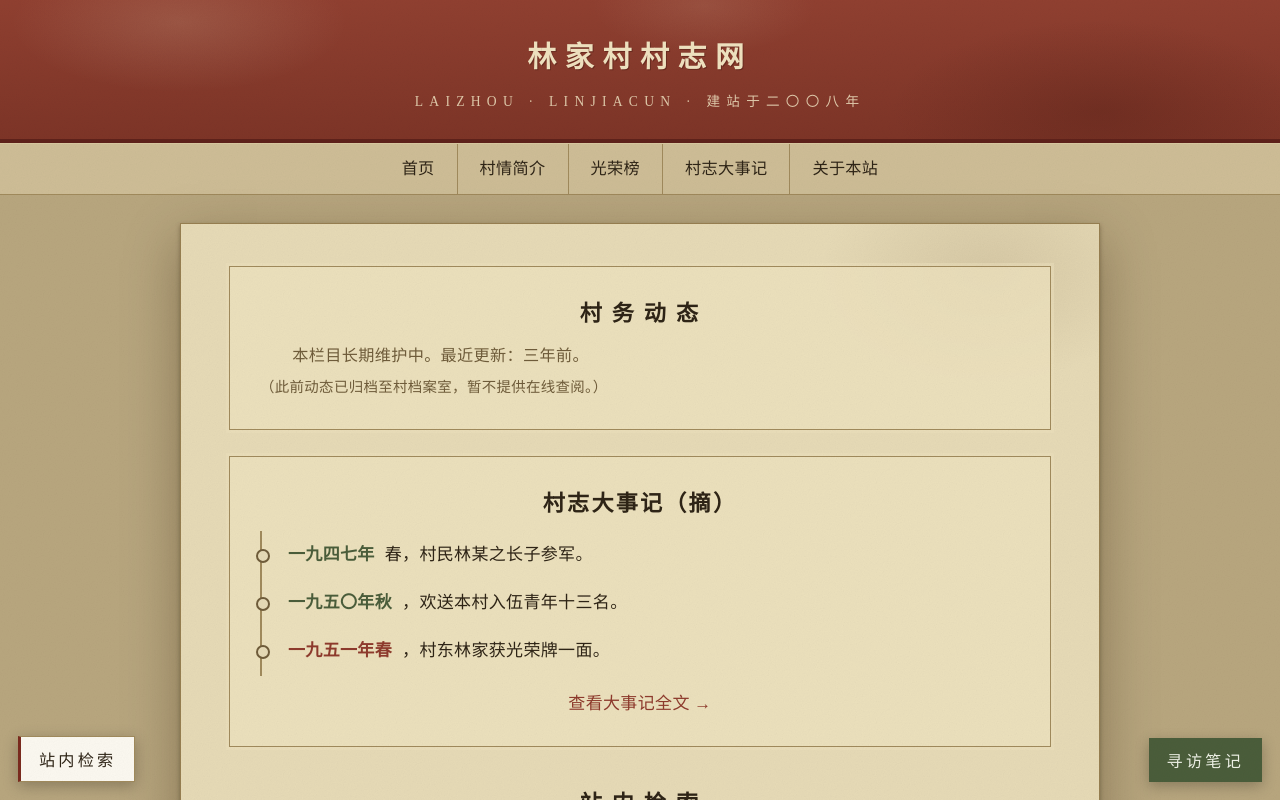
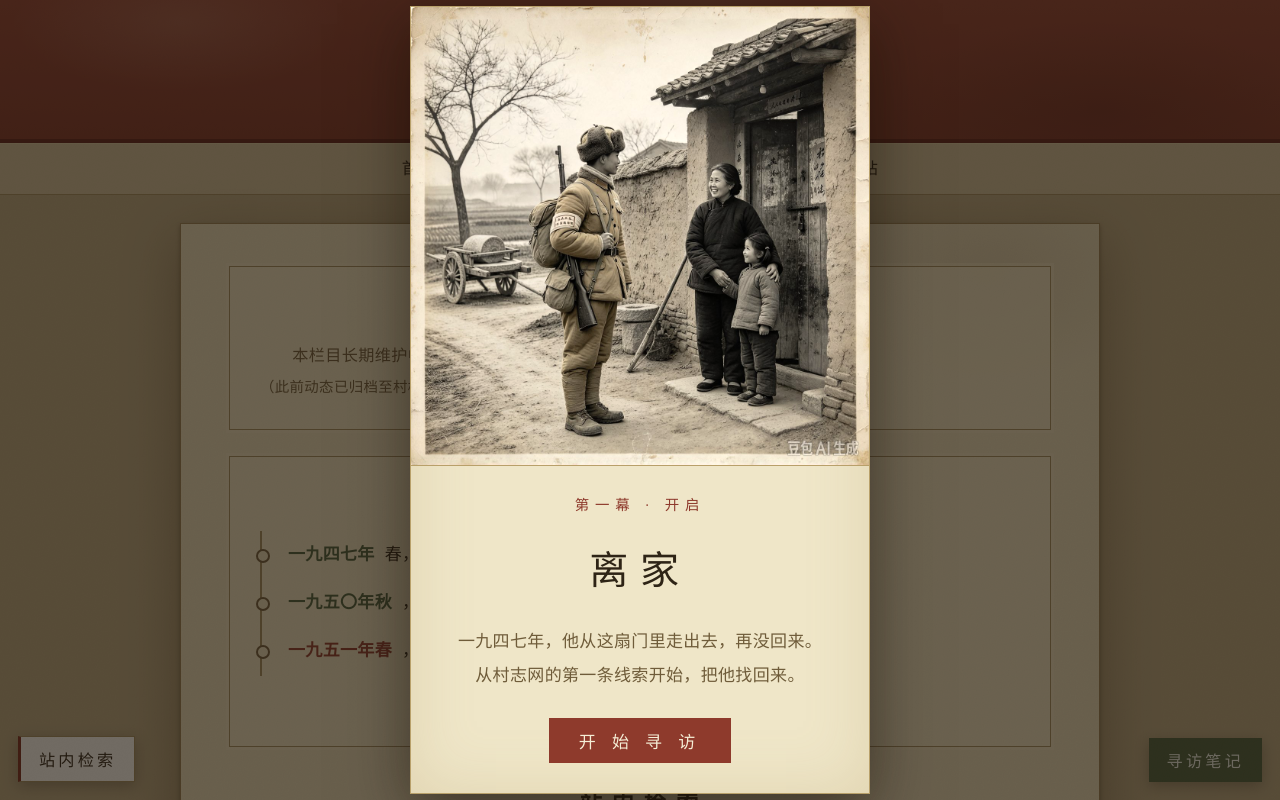
Before and after one commit to Tyh-257349/weishoulu, a plain HTML site: page index.html in a window 1280 px wide. Both pictures are taken after a click on the button "进 村 志 网". Shown: the top 800 px of the page. Drawn offline with Linux system fonts and the light colour scheme.

Commit message:
幕卡照片化：三幕各配一张老照片做开场卡背景，照片显影式展开；新增第一幕·离家开场卡；修复重读信件无法关闭

```diff
--- a/css/style.css
+++ b/css/style.css
@@ -1457,3 +1457,21 @@ body:has(#guangrong:target) .reread-env { display: none; }
 /* 寻访笔记：幕完成后的常驻进入链接 */
 .act-entry { list-style: none; padding: 2px 0 6px; }
 .act-entry a { color: #9e2b25; font-family: "KaiTi","楷体",cursive; font-size: .95rem; letter-spacing: .08em; text-decoration: underline; text-underline-offset: 3px; }
+
+
+/* 幕开启卡 · 老照片版式（照片上 / 文字下，照片"显影式"展开） */
+.act-card-inner { padding: 0; overflow: hidden; }
+.act-photo {
+  overflow: hidden; background: #241c12;
+  border-bottom: 1px solid #b8a06a;
+}
+.act-photo img {
+  display: block; width: 100%; height: auto;
+  animation: actPhotoUnfold 1.5s cubic-bezier(.25,.7,.3,1) .35s both;
+}
+@keyframes actPhotoUnfold {
+  from { clip-path: inset(0 0 100% 0); filter: sepia(.7) brightness(.65) contrast(.9); transform: scale(1.05); }
+  to   { clip-path: inset(0 0 0 0);     filter: sepia(.12) brightness(1);    transform: none; }
+}
+.act-card-body { padding: 26px 34px 30px; text-align: center; }
+button.act-go { border: none; cursor: pointer; font-family: "FangSong", "仿宋", serif; }
--- a/js/main.js
+++ b/js/main.js
@@ -92,25 +92,34 @@ const ACTS = [
 
 const hintLevel = {};
 
+const ACT_PHOTOS = { "一": "assets/act1-lijia.jpg", "二": "assets/act2-yiguo.jpg", "三": "assets/act3-guilai.jpg" };
 function showActCard(act, title, sub, link) {
   // 每幕只在第一次开启时弹一次
   try { if (localStorage.getItem("ws_actcard" + act)) return; localStorage.setItem("ws_actcard" + act, "1"); }
   catch (e) { return; }
+  const photo = ACT_PHOTOS[act];
+  const go = link
+    ? `<a class="act-go" href="${link}">进 入</a>`
+    : `<button class="act-go act-begin" type="button">开 始 寻 访</button>`;
+  const stay = link ? `<button class="act-stay" type="button">稍后再说</button>` : "";
   const card = document.createElement("div");
   card.className = "act-card";
   card.innerHTML = `
     <div class="act-card-inner">
-      <div class="act-kicker">第${act}幕 · 开启</div>
-      <h2 class="act-title">${title}</h2>
-      <p class="act-sub">${sub}</p>
-      <div class="act-btns">
-        <a class="act-go" href="${link}">进 入</a>
-        <button class="act-stay" type="button">稍后再说</button>
+      ${photo ? `<div class="act-photo"><img src="${photo}" alt=""></div>` : ""}
+      <div class="act-card-body">
+        <div class="act-kicker">第${act}幕 · 开启</div>
+        <h2 class="act-title">${title}</h2>
+        <p class="act-sub">${sub}</p>
+        <div class="act-btns">${go}${stay}</div>
       </div>
     </div>`;
   document.body.appendChild(card);
   const close = () => { card.classList.add("act-out"); setTimeout(() => card.remove(), 500); };
-  card.querySelector(".act-stay").addEventListener("click", close);
+  const stayBtn = card.querySelector(".act-stay");
+  if (stayBtn) stayBtn.addEventListener("click", close);
+  const beginBtn = card.querySelector(".act-begin");
+  if (beginBtn) beginBtn.addEventListener("click", close);
   card.addEventListener("click", e => { if (e.target === card) close(); });
 }
 
@@ -1176,12 +1185,16 @@ document.addEventListener("DOMContentLoaded", () => {
       sessionStorage.setItem("ws_session", "1");
     } catch (e) {}
     overlay.classList.add("hide");
+    // 信合上下接第一幕开启卡（照片：家门口的告别）——ws_actcard一 保证只弹一次
+    setTimeout(() => showActCard("一", "离家",
+      "一九四七年，他从这扇门里走出去，再没回来。<br>从村志网的第一条线索开始，把他找回来。", ""), 600);
   }
   if (overlay && enterBtn) {
     overlay.classList.add("fx"); // 加载完成后才开过渡，防止首屏闪
+    // 「进村志网」按钮始终绑定（首次自动弹信与手动重读都靠它关信）
+    enterBtn.addEventListener("click", closeEnv);
     if (!isShot && storageOK() && !started && !fromInside) {
       overlay.classList.remove("hide");
-      enterBtn.addEventListener("click", closeEnv);
     }
     // 重读入口（只展示，不改写"已读"状态）
     const reread = document.getElementById("reread-env");
```
Also changed, not shown: assets/act1-lijia.jpg (added), assets/act2-yiguo.jpg (added), assets/act3-guilai.jpg (added).
